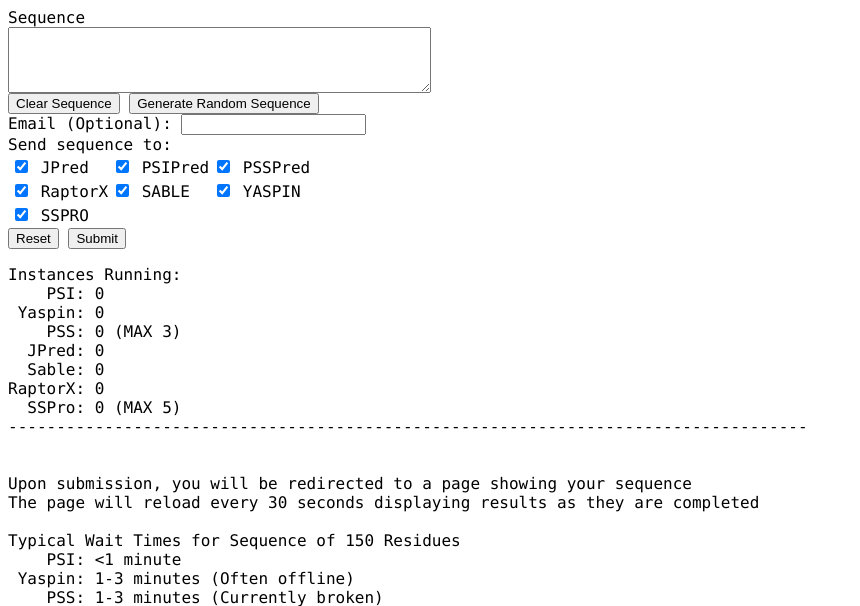
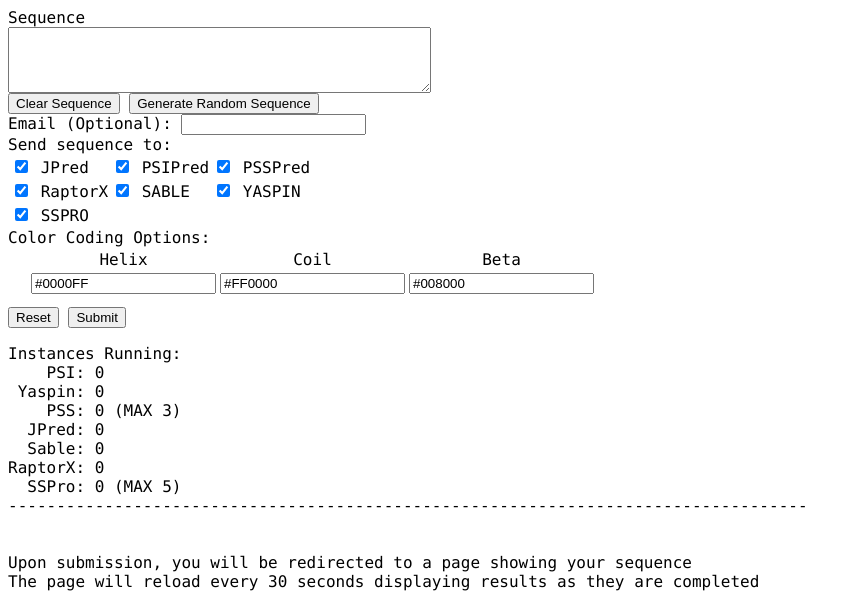
Before and after one commit to zahidul23/sspred, a Flask app: page / in a window 1280 px wide. Shown: the top 606 px of the page, without its empty margins (0-860 px from the left). Run offline with Flask 2, Linux system fonts and the light colour scheme; some libraries are stand-ins or nearby versions.

Commit message:
added color picking for color coding. also added a message for internet explorer users. updated dependencies

```diff
--- a/app.py
+++ b/app.py
@@ -57,13 +57,18 @@ def hello(name=None):
 			'Sable':   form.Sable.data,
 			'Yaspin':   form.Yaspin.data,
 			'SSPro':   form.SSPro.data,
+			'helixcolor': str(form.helixcolor.data),
+			'coilcolor': str(form.coilcolor.data),
+			'betacolor': str(form.betacolor.data),
 			'submitbtn': 'Submit'
 			}
+
 		total_sites = validate_sites(post_data)
 		post_data.update({'total_sites' : total_sites, 'completed': 0}) # add total into to post_data dictionary and a completed prediction counter
 		print(post_data)
 		seq = post_data['seqtext']
 		startTime = emailtools.randBase62()
+
 		if post_data['email'] != "": #send email to let users know input was received
 			emailtools.sendEmail(email_service, post_data['email'],"Prediction Input Received", "<div>Input received for the following sequence:</div><div>" + seq + "</div><div>Results will be displayed at the following link as soon as they are available:</div><div>" + siteurl + "/output/" + startTime +"</div>")
 
@@ -98,7 +103,7 @@ def showall():
 
 @app.route('/output/<var>')
 def showoutput(var):
-	print("showing output")
+	#print("showing output")
 	print('output/'+var+'/'+var+'.html')
 	try:
 		return send_file('output/'+var+'/'+var+'.html')
@@ -113,7 +118,7 @@ def run(predService, seq, email, name, ssObject,
 	if tempSS.status >= 1:
 		if tempSS.status == 1 or tempSS.status == 3:
 			ssObject.append(tempSS)
-			post_data.update({'output' : fileoutput.createHTML(startTime, ssObject, seq, majorityVote(seq, ssObject))}) #create HTML and store it in post_data
+			post_data.update({'output' : fileoutput.createHTML(startTime, ssObject, seq, majorityVote(seq, ssObject), post_data['helixcolor'], post_data['betacolor'], post_data['coilcolor'])}) #create HTML and store it in post_data
 
 		post_data['completed'] += 1
 		if post_data['completed'] == post_data['total_sites']:
--- a/forms.py
+++ b/forms.py
@@ -1,6 +1,8 @@
 from flask_wtf import FlaskForm
 from wtforms import TextAreaField, SubmitField, StringField, BooleanField, validators, ValidationError
 from wtforms.widgets import TextArea
+from wtforms_components import ColorField, Email
+
 import re
 
 class SubmissionForm(FlaskForm):
@@ -12,7 +14,7 @@ class SubmissionForm(FlaskForm):
 		validators.Regexp(regex='^[A,R,N,D,C,E,Q,G,H,I,L,K,M,F,P,S,T,W,Y,V]*$', flags = re.IGNORECASE, message="Invalid Characters")
 		],
 		widget=TextArea(), default= "")
-	email = StringField('Email (Optional):', [validators.Email("Invalid email address."), validators.Optional()])
+	email = StringField('Email (Optional):', [Email(), validators.Optional()])
 
 	JPred = BooleanField('JPred', [validators.Optional()],default="checked")
 	PSI = BooleanField('PSIPred', [validators.Optional()], default="checked")
@@ -22,4 +24,8 @@ class SubmissionForm(FlaskForm):
 	Yaspin = BooleanField('YASPIN', [validators.Optional()], default="checked")
 	SSPro = BooleanField('SSPRO', [validators.Optional()], default="checked")
 
+	helixcolor = ColorField(default="#0000FF")
+	coilcolor = ColorField(default="#FF0000")
+	betacolor = ColorField(default="#008000")
+
 	submitbtn = SubmitField('Submit')
--- a/templates/index.html
+++ b/templates/index.html
@@ -63,7 +63,25 @@
 					</td>
 				</tr>
 			</table>
-			<input type="reset"></input>
+			<table style="text-align: center; padding-left:20px; padding-bottom: 10px">
+				Color Coding Options:
+				<tr>
+					<td>Helix</td>
+					<td>Coil</td>
+					<td>Beta</td>
+				</tr>
+				<tr>
+					<td>{{ form.helixcolor }}</td>
+					<td>{{ form.coilcolor }}</td>
+					<td>{{ form.betacolor }}</td>
+				</tr>
+			</table>
+			<div id = "colorCodeIE" style="display:none">
+			Internet Explorer does not support color picking. To choose colors, either get a color code from
+				<a href="https://www.w3schools.com/colors/colors_picker.asp">here</a>
+			or switch to a compatible browser such as Google Chrome or Mozilla Firefox.
+			</div>
+			<input type="reset">
 			{{ form.submitbtn() }}
 		</form>
 	{% endblock  %}
@@ -143,6 +161,17 @@ Instances Running:
 		else
 			submit.disabled = false;
 	}
+
+
+	// Display a message about color coding if user is using IE
+	var ua = window.navigator.userAgent;
+	var isIE = /MSIE|Trident/.test(ua);
+
+	if(isIE)
+	{
+		ieDiv = document.getElementById("colorCodeIE");
+		ieDiv.style.display = 'block';
+	}
 </script>
 </body>
 </html>
```
Also changed, not shown: services/fileoutput.py (+4 -4 lines), README.md.
